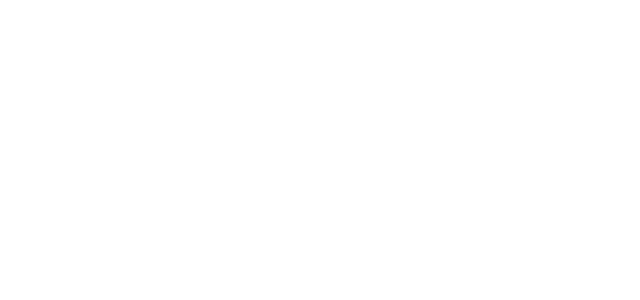
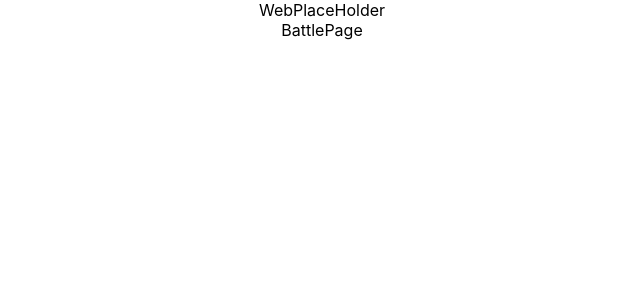
Before and after one commit to KingGod-Tmp/KingGod-FE, a React (Create React App) app: page /battle/1 in a window 1280 px wide. Shown: the top 300 px of the page, without its empty margins (318-958 px from the left). Built offline with nearby package versions, Linux system fonts and the light colour scheme.

Commit message:
Start Setting

```diff
--- a/src/App.tsx
+++ b/src/App.tsx
@@ -1,9 +1,18 @@
-import React from 'react';
-import './App.css';
+import React from "react";
+import { Routes, Route } from "react-router-dom";
+import "./App.css";
+import WebPlaceHolder from "./components/WebPlaceHolder";
+import BattlePage from "./pages/BattlePage";
+import MainPage from "./pages/MainPage";
 
 function App() {
   return (
     <div className="App">
+      <WebPlaceHolder />
+      <Routes>
+        <Route index element={<MainPage />} />
+        <Route path="/battle/:round" element={<BattlePage />} />
+      </Routes>
     </div>
   );
 }
--- /dev/null
+++ b/src/components/WebPlaceHolder.js
@@ -0,0 +1,9 @@
+import React from 'react'
+
+const WebPlaceHolder = () => {
+  return (
+    <div>WebPlaceHolder</div>
+  )
+}
+
+export default WebPlaceHolder
--- a/src/index.tsx
+++ b/src/index.tsx
@@ -1,15 +1,18 @@
-import React from 'react';
-import ReactDOM from 'react-dom/client';
-import './index.css';
-import App from './App';
-import reportWebVitals from './reportWebVitals';
+import React from "react";
+import ReactDOM from "react-dom/client";
+import "./index.css";
+import App from "./App";
+import reportWebVitals from "./reportWebVitals";
+import { BrowserRouter } from "react-router-dom";
 
 const root = ReactDOM.createRoot(
-  document.getElementById('root') as HTMLElement
+  document.getElementById("root") as HTMLElement
 );
 root.render(
   <React.StrictMode>
-    <App />
+    <BrowserRouter>
+      <App />
+    </BrowserRouter>
   </React.StrictMode>
 );
 
--- /dev/null
+++ b/src/pages/BattlePage.js
@@ -0,0 +1,9 @@
+import React from 'react'
+
+const BattlePage = () => {
+  return (
+    <div>BattlePage</div>
+  )
+}
+
+export default BattlePage
--- /dev/null
+++ b/src/pages/MainPage.js
@@ -0,0 +1,9 @@
+import React from 'react'
+
+const MainPage = () => {
+  return (
+    <div>MainPage</div>
+  )
+}
+
+export default MainPage
```
Also changed, not shown: src/components/battle/UnitReadyBox.js (added, +9 -0 lines), src/components/main/UserInfoCard.js (added, +9 -0 lines), src/components/battle/UnitReadyCell.js (added).
